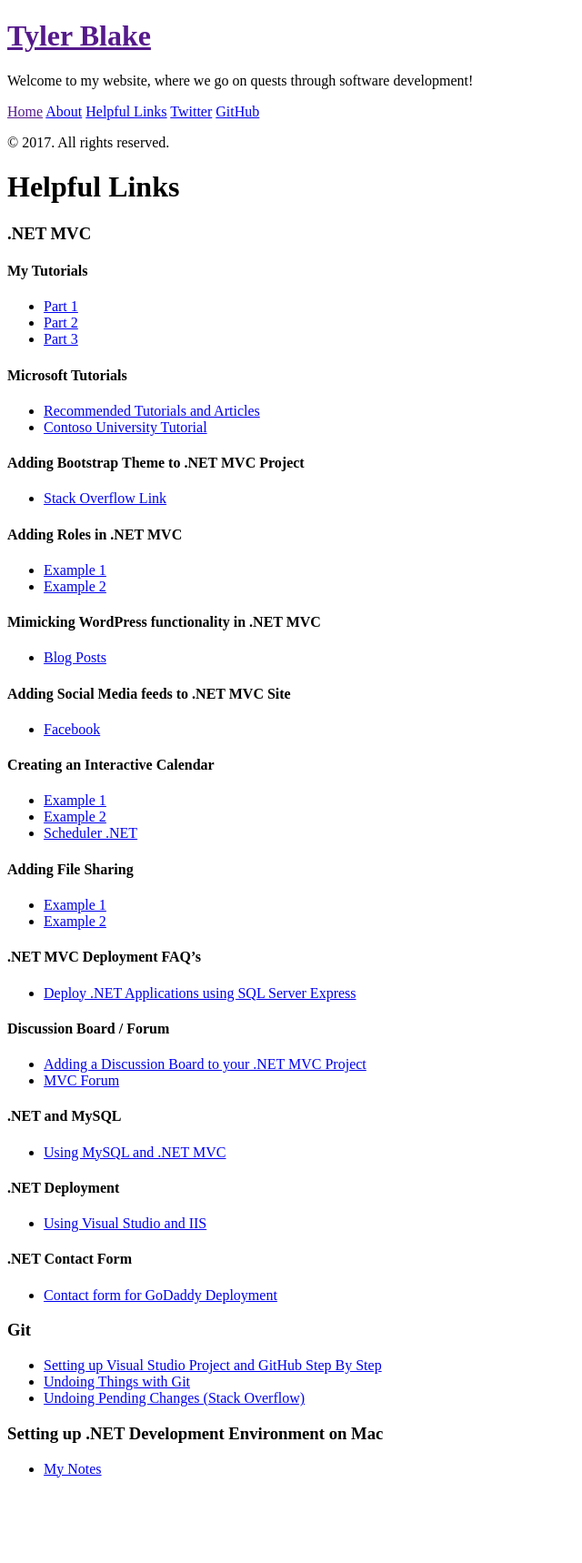
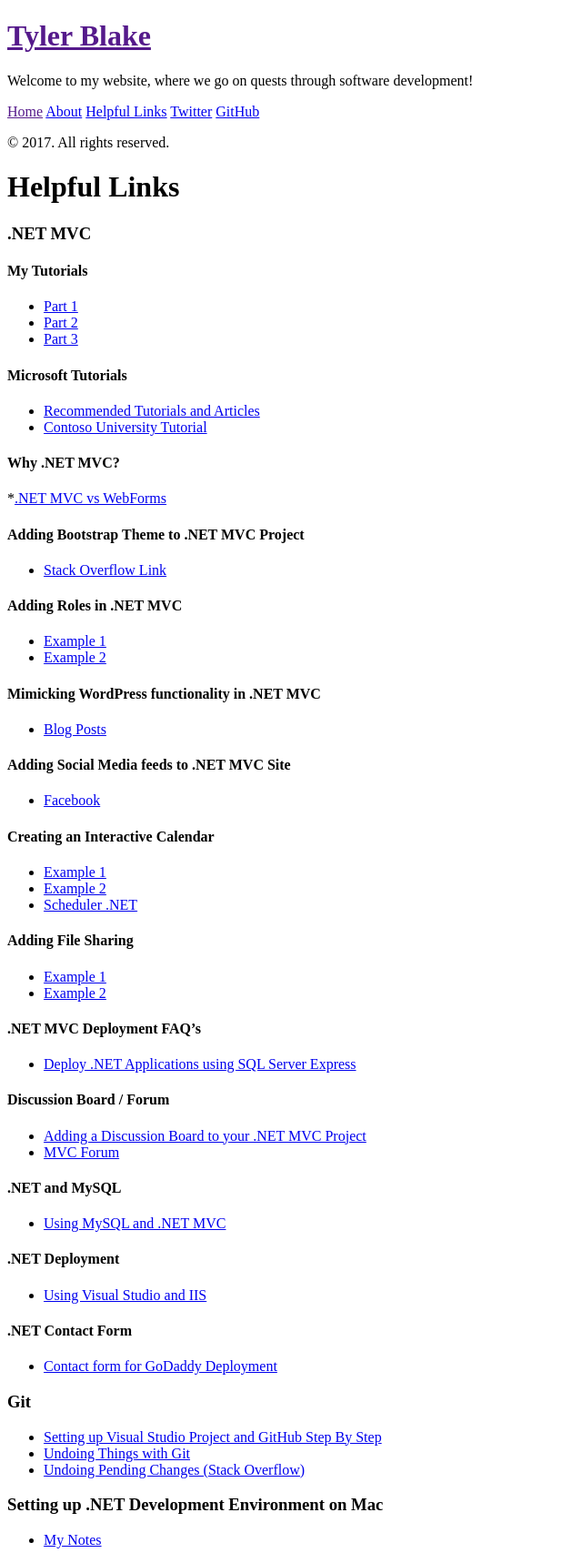
Before and after one commit to tylerablake/website, a Jekyll site: the page built from helpfulLinks.md, in a window 1280 px wide. Shown: the whole page at 91% size, without its empty margins (0-640 px from the left). Built offline with Jekyll 4.4.1, drawn with Linux system fonts in a browser that asks for light colours; before the commit the page ends 1640 px from its top, so only the background shows below that.

Commit message:
add mvc vs webforms link

```diff
--- a/helpfulLinks.md
+++ b/helpfulLinks.md
@@ -13,6 +13,9 @@ title: Helpful Links
 #### Microsoft Tutorials
 * <a href="http://www.asp.net/mvc/overview/getting-started/mvc-learning-sequence">Recommended Tutorials and Articles</a>
 * <a href="http://www.asp.net/mvc/overview/getting-started/getting-started-with-ef-using-mvc/creating-an-entity-framework-data-model-for-an-asp-net-mvc-application">Contoso University Tutorial</a>
+
+#### Why .NET MVC?
+*<a href="http://www.codeproject.com/Articles/528117/WebForms-vs-MVC">.NET MVC vs WebForms</a>
 
 #### Adding Bootstrap Theme to .NET MVC Project
 * <a href="http://stackoverflow.com/questions/21839351/how-can-i-implement-a-theme-from-bootswatch-or-wrapbootstrap-in-an-mvc-5-project">Stack Overflow Link</a>
```
